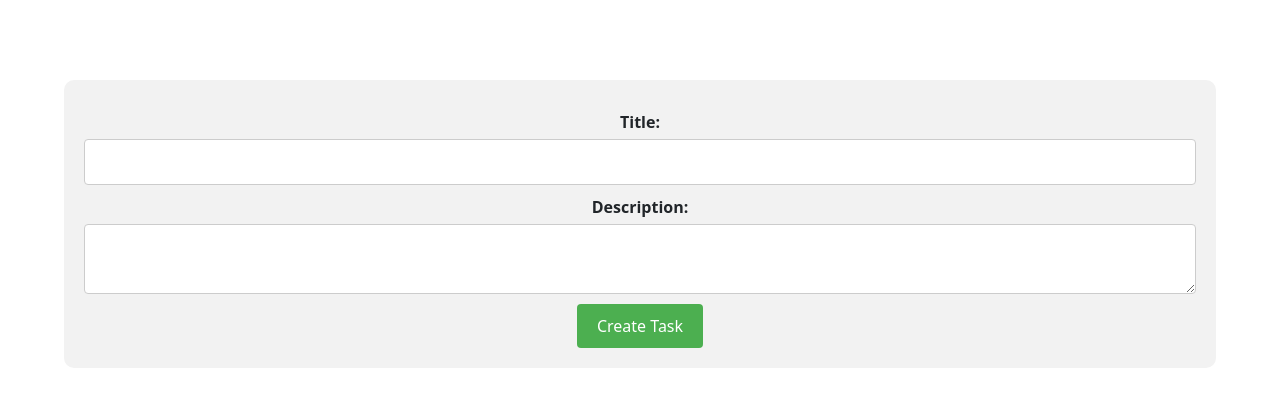
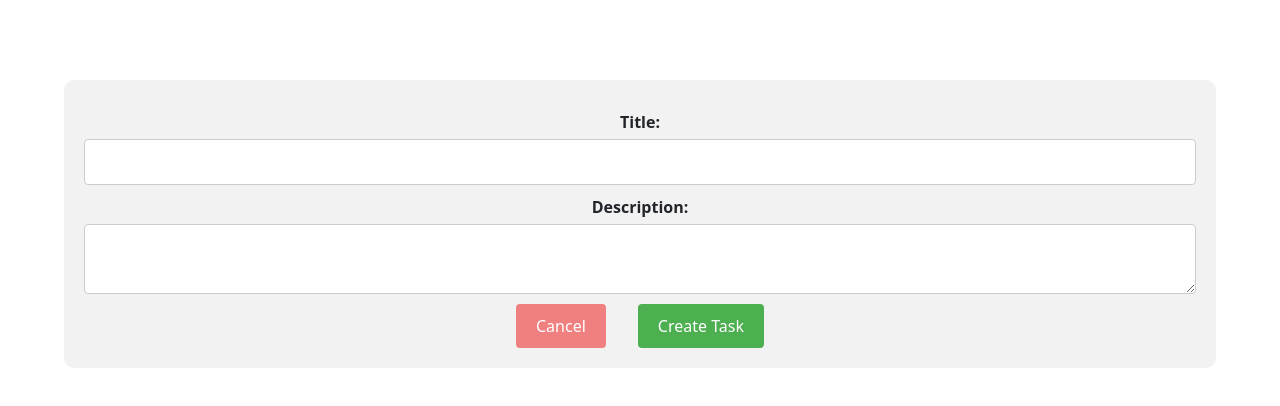
Before and after one commit to vikash18o19/MEAN-Client, an Angular app: page /tasks/create in a window 1280 px wide. Shown: the top 406 px of the page. Built offline with nearby package versions, Linux system fonts and the light colour scheme; sample sign-in values are in the browser's storage.

Commit message:
UI changes

```diff
--- a/src/app/create-task/create-task.component.css
+++ b/src/app/create-task/create-task.component.css
@@ -40,3 +40,23 @@ button[type="submit"] {
 button[type="submit"]:hover {
     background-color: #3e8e41;
 }
+
+.cancel-btn{
+    background-color: lightcoral;
+    color: white;
+    padding: 10px 20px;
+    border: none;
+    border-radius: 4px;
+    cursor: pointer;
+    margin-top: 10px;
+}
+.cancel-btn:hover{
+    background-color: orangered;
+}
+.btns{
+    display: flex;
+    flex-direction: row;
+    gap: 2rem;
+    justify-content: center;
+    width: 100%;
+}
--- a/src/app/create-task/create-task.component.html
+++ b/src/app/create-task/create-task.component.html
@@ -10,5 +10,8 @@
     required
   ></textarea>
 
-  <button type="submit">Create Task</button>
+  <div class="btns">
+    <button class="cancel-btn" (click)="onCancel($event)">Cancel</button>
+    <button type="submit">Create Task</button>
+  </div>
 </form>
--- a/src/app/create-task/create-task.component.ts
+++ b/src/app/create-task/create-task.component.ts
@@ -29,4 +29,8 @@ export class CreateTaskComponent {
         this.router.navigate(['/home']);
       });
   }
+  onCancel(event: Event) {
+    event.preventDefault();
+    this.router.navigate(['/home']);
+  }
 }
--- a/src/app/edit-task/edit-task.component.css
+++ b/src/app/edit-task/edit-task.component.css
@@ -3,7 +3,14 @@ form {
     display: flex;
     flex-direction: column;
     align-items: center;
-    margin-top: 20px;
+    justify-content: center; /* add this line to center the form vertically */
+    margin-top: 5rem;
+    margin-left: 4rem;
+    margin-right: 4rem;
+    background-color: #f2f2f2; /* add a background color to make it beautiful */
+    padding: 20px; /* add some padding to the form */
+    border-radius: 10px; /* add some border radius to the form */
+    /* box-shadow: 0px 0px 10px rgba(0, 0, 0, 0.1); add a box shadow to the form */
 }
 
 label {
@@ -34,3 +41,22 @@ button[type="submit"] {
 button[type="submit"]:hover {
     background-color: #3e8e41;
 }
+.cancel-btn{
+    background-color: lightcoral;
+    color: white;
+    padding: 10px 20px;
+    border: none;
+    border-radius: 4px;
+    cursor: pointer;
+    margin-top: 10px;
+}
+.cancel-btn:hover{
+    background-color: orangered;
+}
+.btns{
+    display: flex;
+    flex-direction: row;
+    gap: 2rem;
+    justify-content: center;
+    width: 100%;
+}
--- a/src/app/edit-task/edit-task.component.html
+++ b/src/app/edit-task/edit-task.component.html
@@ -9,6 +9,8 @@
     [(ngModel)]="description"
     required
   ></textarea>
-
-  <button type="submit">Update Task</button>
+  <div class="btns">
+    <button class="cancel-btn" (click)="onCancel($event)">Cancel</button>
+    <button type="submit">Update Task</button>
+  </div>
 </form>
--- a/src/app/edit-task/edit-task.component.ts
+++ b/src/app/edit-task/edit-task.component.ts
@@ -39,4 +39,8 @@ export class EditTaskComponent {
         this.router.navigate(['/home']);
       });
   }
+  onCancel(event: Event) {
+    event.preventDefault();
+    this.router.navigate(['/home']);
+  }
 }
```
